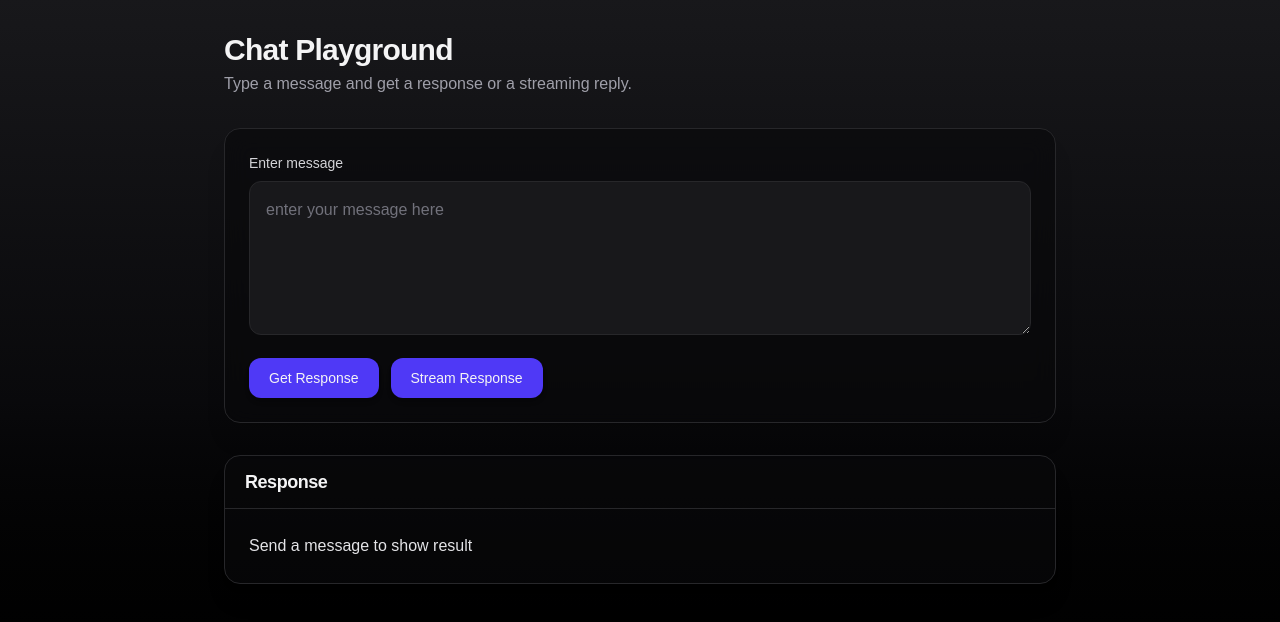
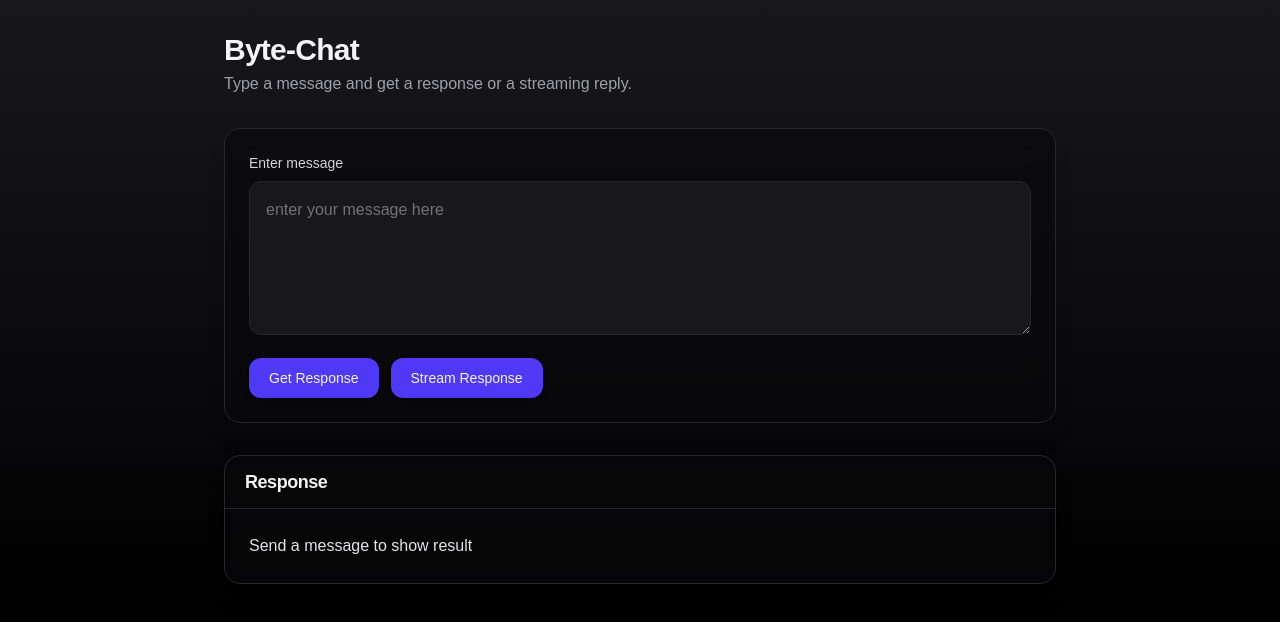
Before and after one commit to kartik-667/Bytechat-ai-chat-streaming, a Next.js app: page / in a window 1280 px wide. Shown: the top 622 px of the page. Built offline with nearby package versions, Linux system fonts and the light colour scheme.

Commit message:
made some change in css

```diff
--- a/app/layout.js
+++ b/app/layout.js
@@ -12,8 +12,8 @@ const geistMono = Geist_Mono({
 });
 
 export const metadata = {
-  title: "Create Next App",
-  description: "Generated by create next app",
+  title: "Byte-Chat",
+  description: "Generate and stream chats",
 };
 
 export default function RootLayout({ children }) {
--- a/app/page.js
+++ b/app/page.js
@@ -424,7 +424,7 @@ function page() {
         {/* Header */}
         <header className="flex items-center justify-between mb-8">
           <div>
-            <h1 className="text-2xl md:text-3xl font-semibold tracking-tight">Chat Playground</h1>
+            <h1 className="text-2xl md:text-3xl font-semibold tracking-tight">Byte-Chat</h1>
             <p className="text-zinc-400 text-sm md:text-base mt-1">Type a message and get a response or a streaming reply.</p>
           </div>
 
@@ -511,7 +511,7 @@ function page() {
               </div>
               <div className="p-5 md:p-6">
                 <div className="rounded-xl bg-zinc-900/70 border border-zinc-800 p-4">
-                  <p className="text-zinc-200 text-base leading-relaxed whitespace-pre-wrap text-center">
+                  <p className="text-zinc-200 text-base leading-relaxed whitespace-pre-wrap ">
                     {streamdata}
                   </p>
                 </div>
```
